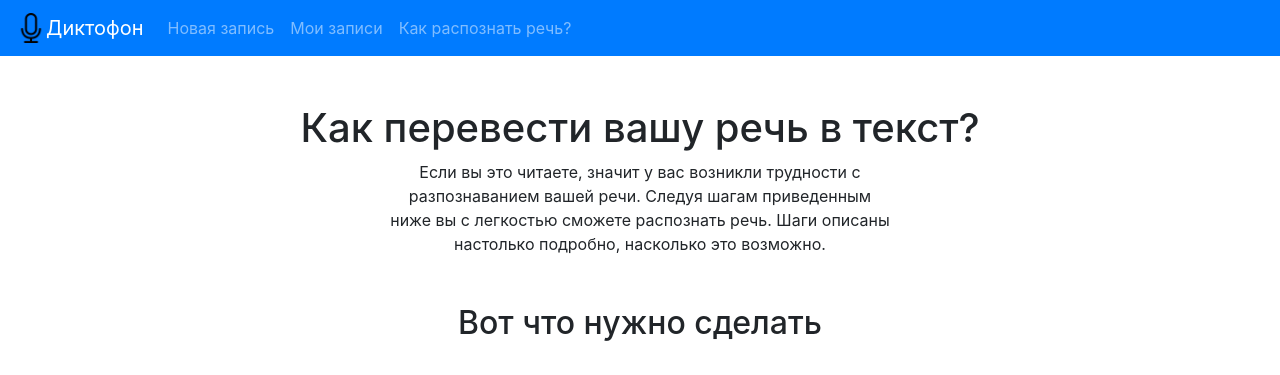
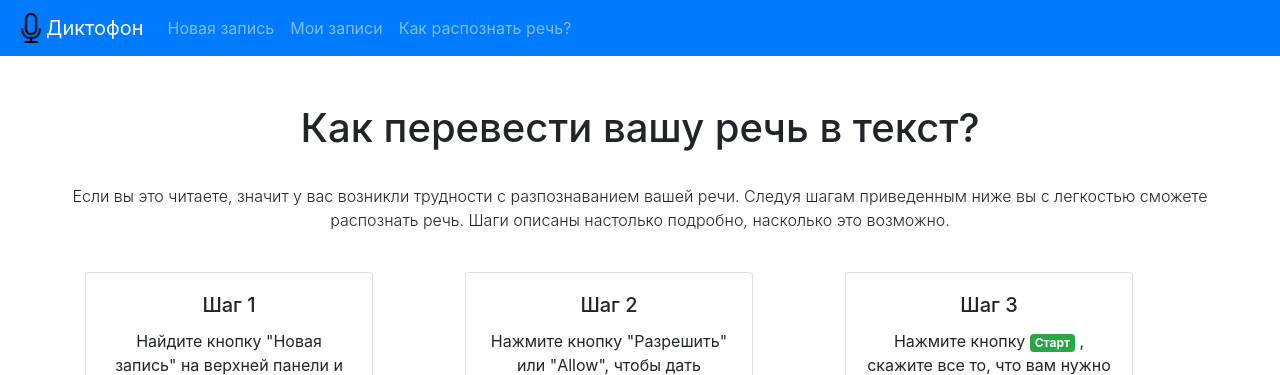
Before and after one commit to Pahmaton/lessons, a Django app: page /voice/tutorial/ in a window 1280 px wide. Shown: the top 375 px of the page. Run offline with Django 3.2, Linux system fonts and the light colour scheme; some libraries are stand-ins or nearby versions.

Commit message:
переделал руководство в норм вид

```diff
--- a/voice/templates/speech/tutorial.html
+++ b/voice/templates/speech/tutorial.html
@@ -2,68 +2,62 @@
 {% load static %}
 {% block body %}
 <div class="pt-md-5">
-    <div class="text-center">
-    <h1>Как перевести вашу речь в текст?</h1>
-        <div class="text-wrap mx-auto" style="width: 500px;">Если вы это читаете, значит у вас возникли трудности с разпознаванием вашей речи. Следуя шагам приведенным ниже вы с легкостью сможете распознать речь. Шаги описаны настолько подробно, насколько это возможно.
+  <div class="container">
+    <div class="row justify-content-center">
+      <h1> Как перевести вашу речь в текст? </h1>
     </div>
-        <h2 class="pt-md-5">Вот что нужно сделать</h2>
-        <div class="pt-md-5">
-        <div class="row justify-content-center">
-        <div class="row">
-            <div class="col-auto">
+    <div class="row justify-content-center mt-4">
+      <p class='font-weight-light text-center'>
+        Если вы это читаете, значит у вас возникли трудности с разпознаванием вашей речи.
+        Следуя шагам приведенным ниже вы с легкостью сможете распознать речь.
+        Шаги описаны настолько подробно, насколько это возможно.
+      </p>
+    </div>
+    <div class="row justify-content-center mt-4">
+      <div class="col text-center">
         <div class="card" style="width: 18rem;">
-                <img src="{% static 'voice/images/1_step.png' %}" class="card-img-top" alt="...">
           <div class="card-body">
-                <h5 class="card-title">1 шаг</h5>
+            <h5 class="card-title">Шаг 1</h5>
             <p class="card-text">Найдите кнопку "Новая запись" на верхней панели и нажмите на неё. Она находится справа от логотипа.</p>
           </div>
         </div>
       </div>
-                <div class="col-auto">
+      <div class="col text-center">
         <div class="card" style="width: 18rem;">
-                <img src="{% static 'voice/images/3-step.png' %}" class="card-img-top" alt="...">
           <div class="card-body">
-                <h5 class="card-title">2 шаг</h5>
+            <h5 class="card-title">Шаг 2</h5>
             <p class="card-text">Нажмите кнопку "Разрешить" или "Allow", чтобы дать диктофону доступ к вашему микрофону.</p>
           </div>
         </div>
       </div>
-            <div class="col-auto">
+      <div class="col text-center">
         <div class="card" style="width: 18rem;">
-                <img src="{% static 'voice/images/2-step.png' %}" class="card-img-top" alt="...">
           <div class="card-body">
-                <h5 class="card-title">3 шаг</h5>
+            <h5 class="card-title">Шаг 3</h5>
             <p class="card-text">Нажмите кнопку <span class="badge badge-success">Старт</span> , скажите все то, что вам нужно распознать, после чего нажмите кнопку <span class="badge badge-danger">Стоп</span> .</p>
           </div>
         </div>
       </div>
     </div>
-        </div>
-        </div>
-        <div class="pt-md-3">
-        <div class="row justify-content-center">
-        <div class="row">
-            <div class="col-auto">
+    <div class="row justify-content-center mt-4">
+      <div class="col text-center">
         <div class="card" style="width: 18rem;">
-                <img src="{% static 'voice/images/4-step.png' %}" class="card-img-top" alt="...">
           <div class="card-body">
-                <h5 class="card-title">4 шаг</h5>
+            <h5 class="card-title">Шаг 4</h5>
             <p class="card-text">Найдите кнопку "Мои записи" на верхней панели и нажмите на неё. Она находится справа от кнопки "Новая запись".</p>
           </div>
         </div>
       </div>
-                <div class="col-auto">
+      <div class="col text-center">
         <div class="card" style="width: 18rem;">
-                <img src="{% static 'voice/images/5-step.png' %}" class="card-img-top" alt="...">
           <div class="card-body">
-                <h5 class="card-title">5 шаг</h5>
-                <p class="card-text">Вы увидете вашу запись, снизу от названия которой будет распознанный текст. Вы можете прослушать свою запись.</p>
+            <h5 class="card-title">Шаг 5</h5>
+            <p class="card-text">Вы увидете вашу запись, снизу от названия которой будет распознанный текст. Запись можно послушать.</p>
           </div>
         </div>
       </div>
-            <div class="col-auto">
+      <div class="col text-center">
         <div class="card" style="width: 18rem;">
-                <img src="{% static 'voice/images/6-step.png' %}" class="card-img-top" alt="...">
           <div class="card-body">
             <h5 class="card-title">Дополнительно</h5>
             <p class="card-text">Вы можете удалить свою запись, нажав кнопку <span class="badge badge-danger">Удалить</span> или посмотреть информацию о нём, нажав <span class="badge badge-info">Информация о файле</span> .</p>
@@ -73,8 +67,4 @@
     </div>
   </div>
 </div>
-    </div>
-    <div class="pt-md-5"></div>
-    <div class="pt-md-5"></div>
-</div>
 {% endblock %}
```
Lines whose indentation alone changed are shown as unchanged.
